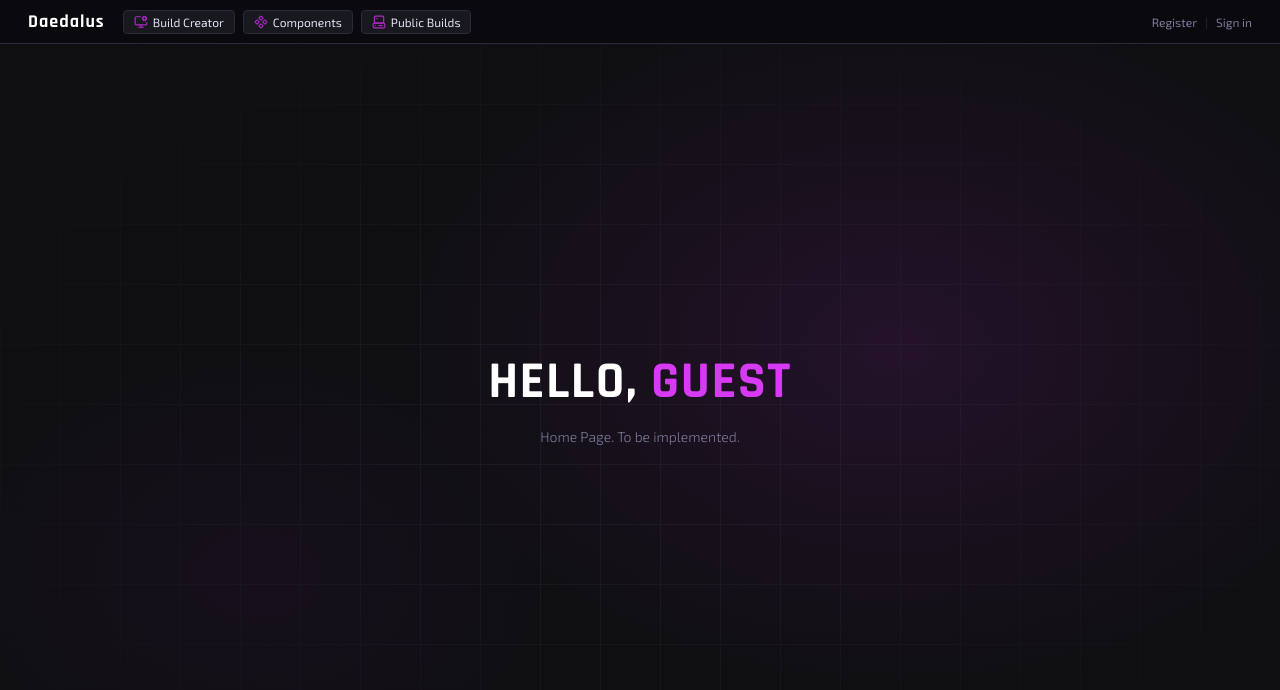
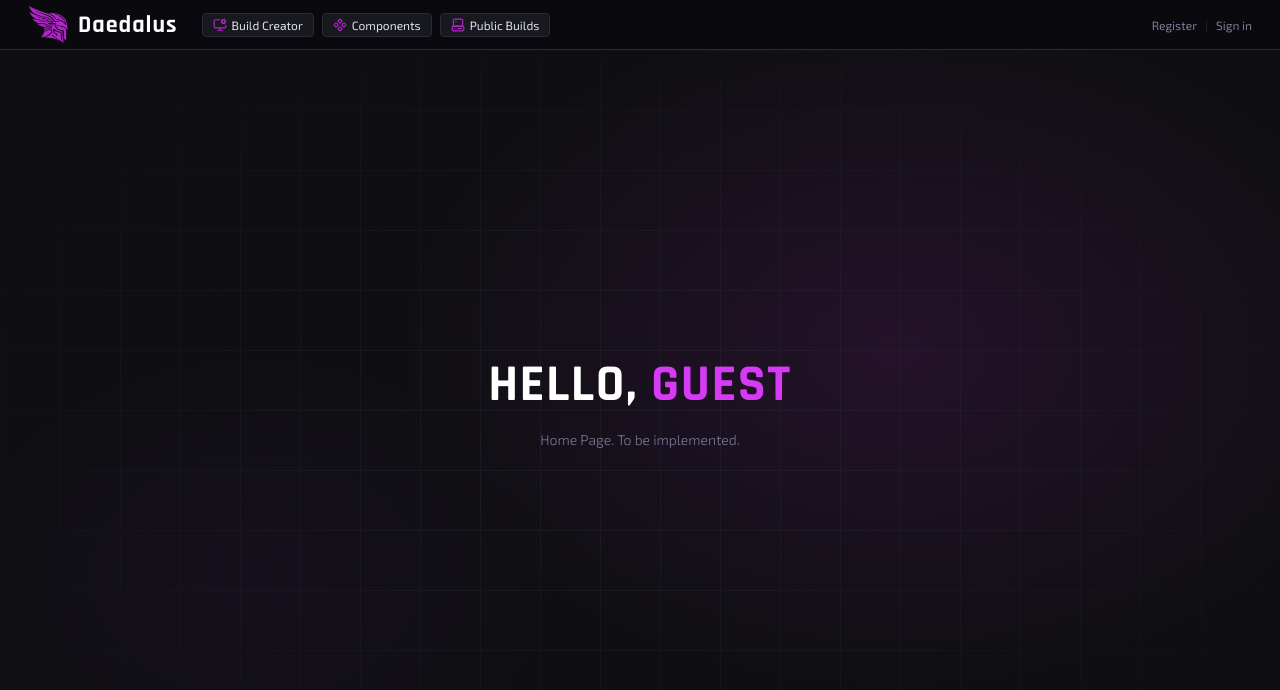
Before and after one commit to AdrianChabrera/daedalus, a React (Vite) app in the folder frontend/: page / in a window 1280 px wide. Shown: the top 690 px of the page. Built offline with nearby package versions, Linux system fonts and the light colour scheme.

Commit message:
feat: add logo to navbar

```diff
--- a/frontend/src/components/general/Navbar.tsx
+++ b/frontend/src/components/general/Navbar.tsx
@@ -3,6 +3,8 @@ import { Link, useNavigate, useLocation } from 'react-router-dom';
   import { useAuth } from '../../context/AuthContext';
   import styles from '../../styles/Navbar.module.css';
   import { Component, Computer, LogOut, MonitorCog, User, LibraryBig } from 'lucide-react';
+  import logo from '../../assets/daedalus_logo.png';
+
 
   export default function Navbar() {
     const { user, logout } = useAuth();
@@ -20,7 +22,10 @@ export default function Navbar() {
     return (
       <nav className={styles.nav}>
         <Link to="/" className={styles.logo}>
+          <img src={logo} alt="Daedalus logo" className={styles.logoImg} />
+          <div className={styles.logoTitle}>
             Daedalus
+          </div>
         </Link>
 
         <Link
--- a/frontend/src/index.css
+++ b/frontend/src/index.css
@@ -29,7 +29,7 @@
   --white:     #ffffff;
   --error:     #e05070;
   --success:   #40c080;
-  --nav-height:     44px;
+  --nav-height:     50px;
 }
 
 *, *::before, *::after { margin: 0; padding: 0; box-sizing: border-box; }
--- a/frontend/src/styles/Navbar.module.css
+++ b/frontend/src/styles/Navbar.module.css
@@ -15,13 +15,13 @@
 .logo {
   font-family: 'Rajdhani', sans-serif;
   font-weight: 700;
-  font-size: 18px;
+  font-size: 24px;
   letter-spacing: 1px;
   color: var(--white);
+  gap: 10px;
   display: flex;
   align-items: center;
-  gap: 7px;
-  margin-right: 10px;
+  margin-right: 16px;
   text-decoration: none;
   transition: opacity 0.15s;
 }
@@ -195,3 +195,10 @@
   background: var(--border);
   margin: 2px 0;
 }
+
+.logoImg {
+  width: 40px;
+  height: 40px;
+  object-fit: contain;
+  display: block;
+}
```
Also changed, not shown: frontend/src/assets/daedalus_logo.png (added). Lines whose indentation alone changed are shown as unchanged.
